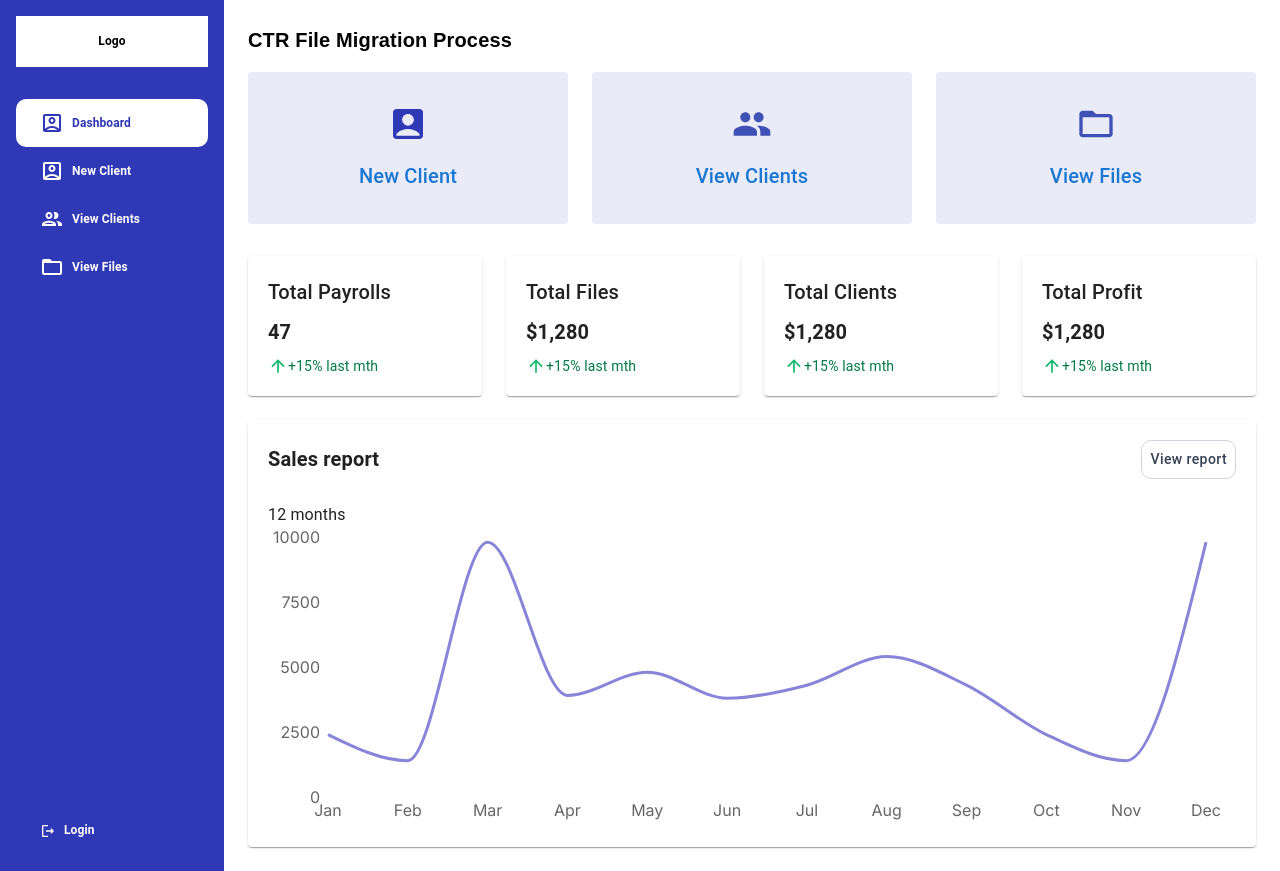
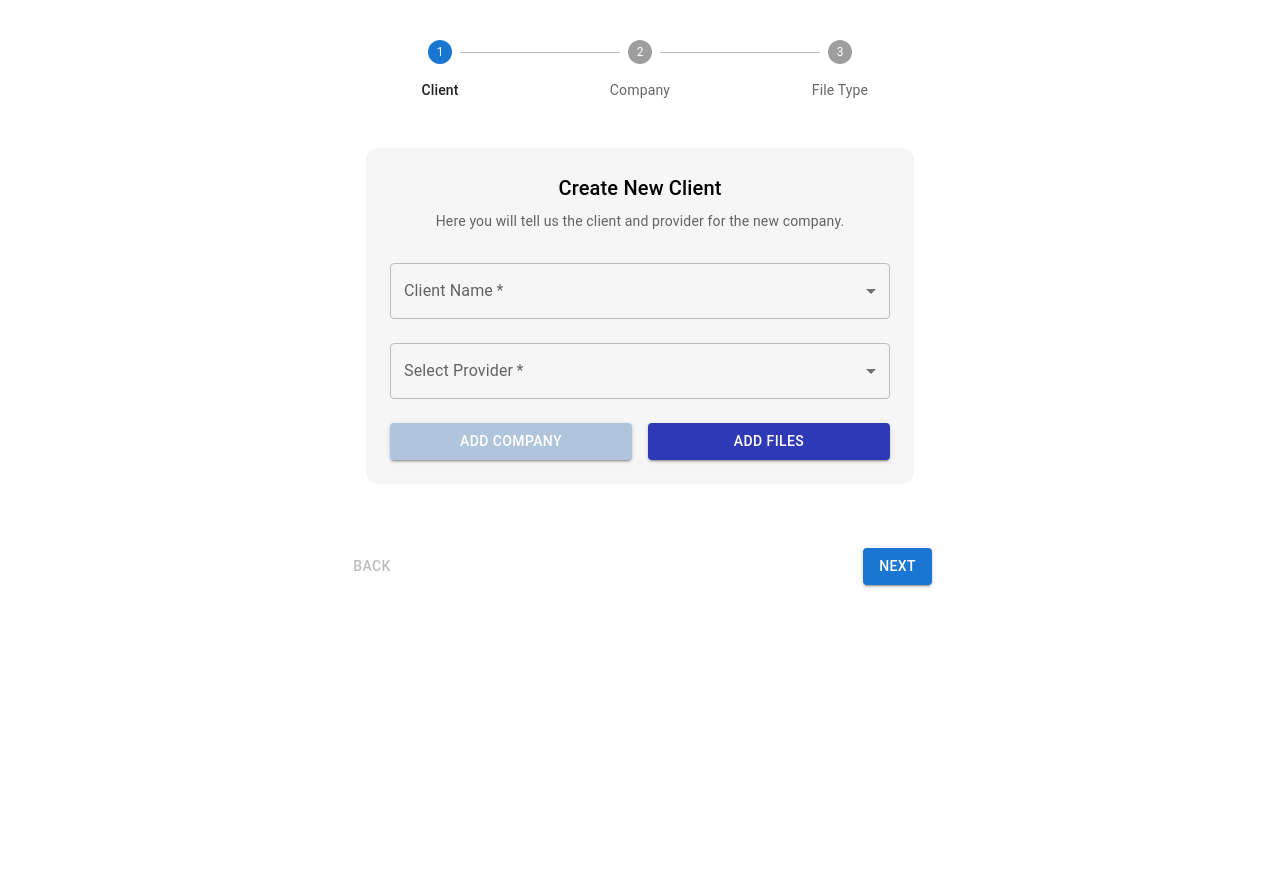
Before and after one commit to Muddasirr/BizManager, a React (Vite) app: page / in a window 1280 px wide. After the commit the page ends 800 px from the top, so only its background shows below. Built offline with nearby package versions, Linux system fonts and the light colour scheme.

Commit message:
commit Stepper

```diff
--- a/src/App.jsx
+++ b/src/App.jsx
@@ -2,10 +2,11 @@ import { createTheme, ThemeProvider } from '@mui/material/styles';
 import Dashboard from './Dashboard';
 import LoginForm from './Login'
 import SalesReportChart from './SalesReportChart';
+import MyStepper from './NewClient';
 
 
 const App = () => (
-  <Dashboard />
+  <MyStepper />
 );
 
 export default App;
--- a/src/Dashboard.jsx
+++ b/src/Dashboard.jsx
@@ -96,7 +96,7 @@ const Dashboard = () => {
               <Button   sx={{background:'white',border:' 1px #D0D5DD solid', color:'#344054',textTransform:'none',borderRadius:'10px'}}>View report</Button>
               </Box>
               <Box mt={3}>
-                <Typography>12 months</Typography>
+
                 <Box height='50%'  >
                   <SalesReportChart/>
                   </Box>
--- /dev/null
+++ b/src/NewClient.jsx
@@ -0,0 +1,195 @@
+import React from 'react';
+import {
+  Box,
+  Button,
+  Stepper,
+  Step,
+  StepLabel,
+  Typography,
+  Paper,
+  TextField,
+  MenuItem,
+} from '@mui/material';
+
+const MyStepper = () => {
+  const [activeStep, setActiveStep] = React.useState(0);
+
+  const steps = [
+    {
+      label: 'Client',
+      content: (
+        <Box sx={{ p: 3, width: '100%',background:'#F6F6F6', maxWidth: 500,borderRadius:3 }}>
+          <Typography variant="h6" gutterBottom align="center">
+            Create New Client
+          </Typography>
+          <Typography variant="body2" color="textSecondary" gutterBottom align="center">
+            Here you will tell us the client and provider for the new company.
+          </Typography>
+
+          <Box component="form" sx={{ mt: 2 }}>
+            <TextField
+              fullWidth
+              select
+              label="Client Name"
+              variant="outlined"
+              required
+              margin="normal"
+            >
+              <MenuItem value="">
+                <em>Select Client</em>
+              </MenuItem>
+            </TextField>
+
+            <TextField
+              fullWidth
+              select
+              label="Select Provider"
+              variant="outlined"
+              required
+              margin="normal"
+            >
+              <MenuItem value="">
+                <em>Select Provider</em>
+              </MenuItem>
+            </TextField>
+
+            <Box sx={{ display: 'flex', justifyContent: 'space-between', mt: 2 }}>
+              <Button fullWidth variant="contained" color="primary" sx={{ backgroundColor: '#B0C4DB', mr: 1 }}>
+                Add Company
+              </Button>
+              <Button fullWidth variant="contained" color="primary" sx={{ backgroundColor: '#2F39B6', ml: 1 }}>
+                Add Files
+              </Button>
+            </Box>
+          </Box>
+        </Box>
+      ),
+    },
+    {
+      label: 'Company',
+      content: (
+        <Typography>
+          {/* Step 2 is intentionally left empty */}
+        </Typography>
+      ),
+    },
+    {
+      label: 'File Type',
+      content: (
+        <Box sx={{ p: 3, width: '100%', maxWidth: 500 }}>
+          <Typography variant="h6" gutterBottom align="center">
+            Select File Type
+          </Typography>
+          <Typography variant="body2" color="textSecondary" gutterBottom align="center">
+            Here you will select the file type and upload the necessary files.
+          </Typography>
+
+          <Box sx={{ display: 'flex', justifyContent: 'space-between', mt: 2 }}>
+            <Button fullWidth variant="outlined" sx={{ backgroundColor: '#EBECF2', borderColor: '#EBECF2', mr: 1 }}>
+              Client 1
+            </Button>
+            <Button fullWidth variant="outlined" sx={{ backgroundColor: '#EBECF2', borderColor: '#EBECF2', ml: 1 }}>
+              Test Company
+            </Button>
+          </Box>
+
+          <TextField
+            fullWidth
+            select
+            label="Select File Type"
+            variant="outlined"
+            required
+            margin="normal"
+            sx={{ mt: 2 }}
+          >
+            <MenuItem value="">
+              <em>Select File Type</em>
+            </MenuItem>
+          </TextField>
+
+          <Box sx={{ mt: 2, p: 2, border: '1px dashed grey', textAlign: 'center' }}>
+            <Typography variant="body2" color="textSecondary">
+              Click to upload or drag and drop
+            </Typography>
+            <Typography variant="caption" color="textSecondary">
+              PDFs (max. 800x400px)
+            </Typography>
+          </Box>
+
+          <Box sx={{ display: 'flex', justifyContent: 'space-between', mt: 2 }}>
+            <Button fullWidth variant="outlined" sx={{ backgroundColor: '#B0C4DB', borderColor: '#B0C4DB', mr: 1 }}>
+              Back
+            </Button>
+            <Button fullWidth variant="contained" color="primary" sx={{ backgroundColor: '#2F39B6', ml: 1 }}>
+              Start Process
+            </Button>
+          </Box>
+        </Box>
+      ),
+    },
+  ];
+
+  const handleNext = () => {
+    setActiveStep((prevActiveStep) => prevActiveStep + 1);
+  };
+
+  const handleBack = () => {
+    setActiveStep((prevActiveStep) => prevActiveStep - 1);
+  };
+
+  const handleReset = () => {
+    setActiveStep(0);
+  };
+
+  return (
+    <Box sx={{ maxWidth: 600, margin: 'auto', mt: 5,background:'white' }}>
+      <Stepper activeStep={activeStep} alternativeLabel>
+        {steps.map((step, index) => (
+          <Step key={step.label}>
+            <StepLabel>{step.label}</StepLabel>
+          </Step>
+        ))}
+      </Stepper>
+
+      <Box
+        sx={{
+          display: 'flex',
+          justifyContent: 'center',
+          alignItems: 'center',
+          minHeight: '400px',
+          mt: 2,
+        }}
+      >
+        {steps[activeStep].content}
+      </Box>
+
+      <Box sx={{ display: 'flex', justifyContent: 'space-between', mt: 3 }}>
+        <Button
+          disabled={activeStep === 0}
+          onClick={handleBack}
+          sx={{ mt: 1, mr: 1 }}
+        >
+          Back
+        </Button>
+        <Button
+          variant="contained"
+          onClick={handleNext}
+          sx={{ mt: 1, mr: 1 }}
+        >
+          {activeStep === steps.length - 1 ? 'Finish' : 'Next'}
+        </Button>
+      </Box>
+
+      {activeStep === steps.length && (
+        <Paper square elevation={0} sx={{ p: 3, mt: 3 }}>
+          <Typography>All steps completed - you're finished</Typography>
+          <Button onClick={handleReset} sx={{ mt: 1, mr: 1 }}>
+            Reset
+          </Button>
+        </Paper>
+      )}
+    </Box>
+  );
+};
+
+export default MyStepper;
```
